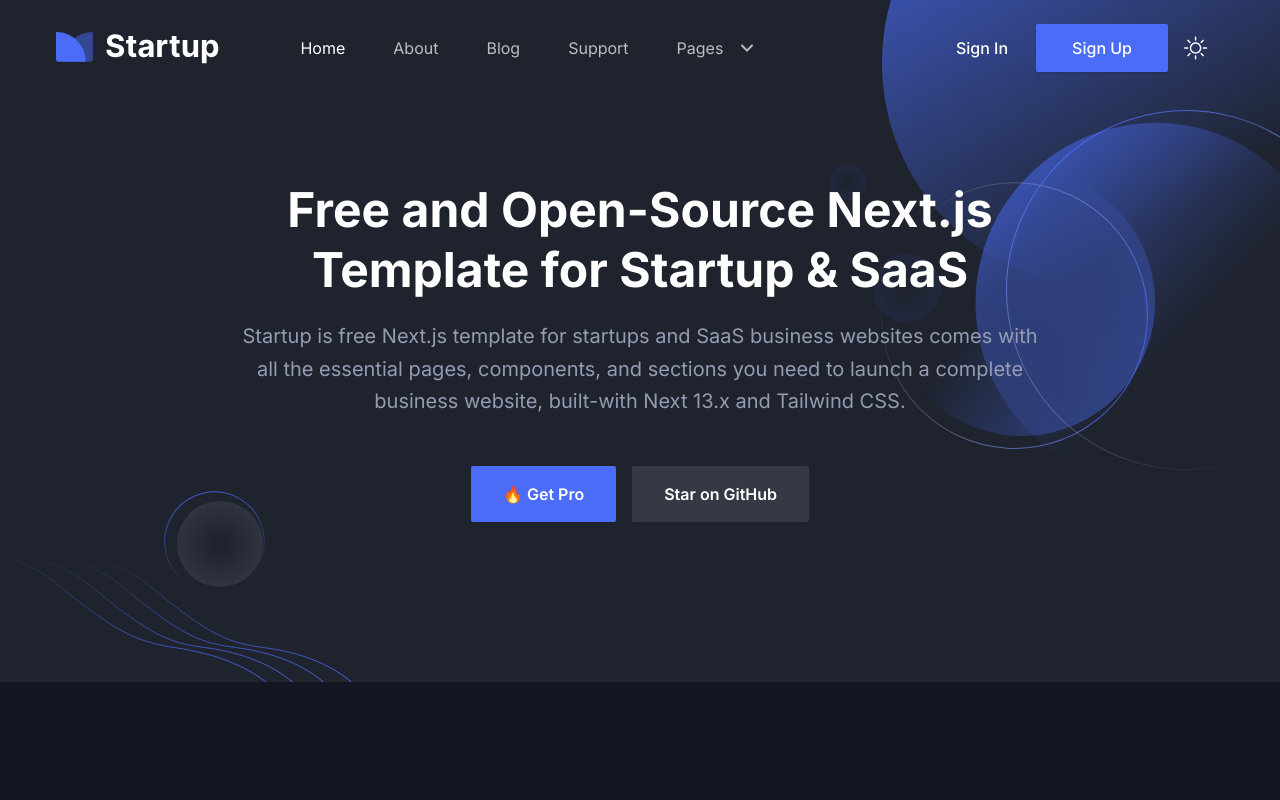
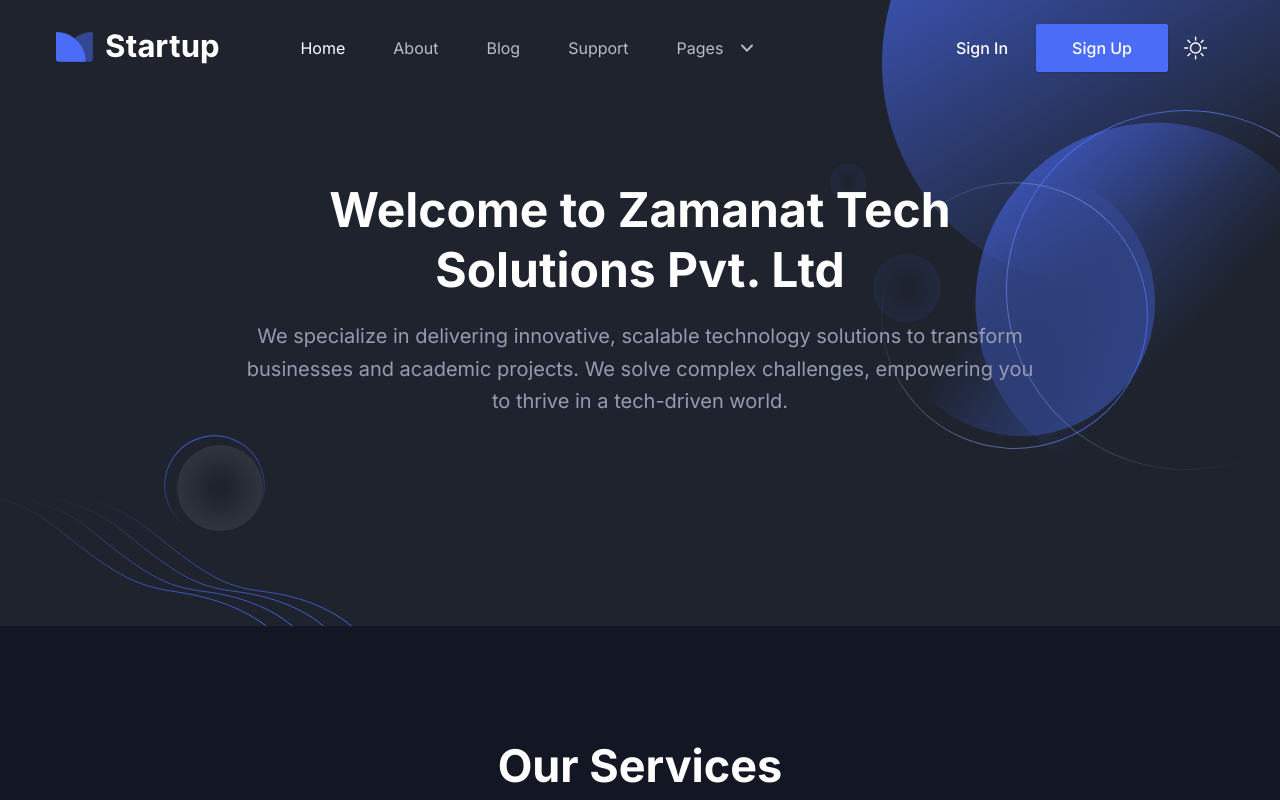
Before and after one commit to Dr-Ranagatha16/Zamanat-Infotech-Website-, a Next.js app: page / in a window 1280 px wide. Shown: the top 800 px of the page. Built offline with nearby package versions, Linux system fonts and the light colour scheme.

Commit message:
Changed little bit home pahe

```diff
--- a/next.config.js
+++ b/next.config.js
@@ -1,8 +1,12 @@
 /** @type {import('next').NextConfig} */
 const nextConfig = {
   images: {
-    domains: ["localhost"],
     remotePatterns: [
+      {
+        protocol: "http",
+        hostname: "localhost",
+        port: "3000", // Add port if your localhost runs on a specific port
+      },
       {
         protocol: "https",
         hostname: "cdn.sanity.io",
--- a/src/components/Features/index.tsx
+++ b/src/components/Features/index.tsx
@@ -8,8 +8,8 @@
       <section id="features" className="py-16 md:py-20 lg:py-28">
         <div className="container">
           <SectionTitle
-            title="Main Features"
-            paragraph="There are many variations of passages of Lorem Ipsum available but the majority have suffered alteration in some form."
+            title="Our Services"
+            paragraph="Empowering businesses with tailored, cutting-edge solutions designed to simplify, innovate, and drive success in the digital age."
             center
           />
 
--- a/src/components/Hero/index.tsx
+++ b/src/components/Hero/index.tsx
@@ -12,15 +12,14 @@
             <div className="w-full px-4">
               <div className="mx-auto max-w-[800px] text-center">
                 <h1 className="mb-5 text-3xl font-bold leading-tight text-black dark:text-white sm:text-4xl sm:leading-tight md:text-5xl md:leading-tight">
-                  Free and Open-Source Next.js Template for Startup & SaaS
+                  Welcome to Zamanat Tech Solutions Pvt. Ltd
                 </h1>
                 <p className="mb-12 text-base !leading-relaxed text-body-color dark:text-body-color-dark sm:text-lg md:text-xl">
-                  Startup is free Next.js template for startups and SaaS
-                  business websites comes with all the essential pages,
-                  components, and sections you need to launch a complete
-                  business website, built-with Next 13.x and Tailwind CSS.
+                We specialize in delivering innovative, scalable technology solutions to transform businesses and academic projects.
+                We solve complex challenges, empowering you to thrive in a tech-driven world.
                 </p>
-                <div className="flex flex-col items-center justify-center space-y-4 sm:flex-row sm:space-x-4 sm:space-y-0">
+
+                {/* <div className="flex flex-col items-center justify-center space-y-4 sm:flex-row sm:space-x-4 sm:space-y-0">
                   <Link
                     href="https://nextjstemplates.com/templates/saas-starter-startup"
                     className="rounded-sm bg-primary px-8 py-4 text-base font-semibold text-white duration-300 ease-in-out hover:bg-primary/80"
@@ -33,7 +32,7 @@
                   >
                     Star on GitHub
                   </Link>
-                </div>
+                </div> */}
               </div>
             </div>
           </div>
```
Also changed, not shown: 1 other file (tests, documents, lock files or other folders).
